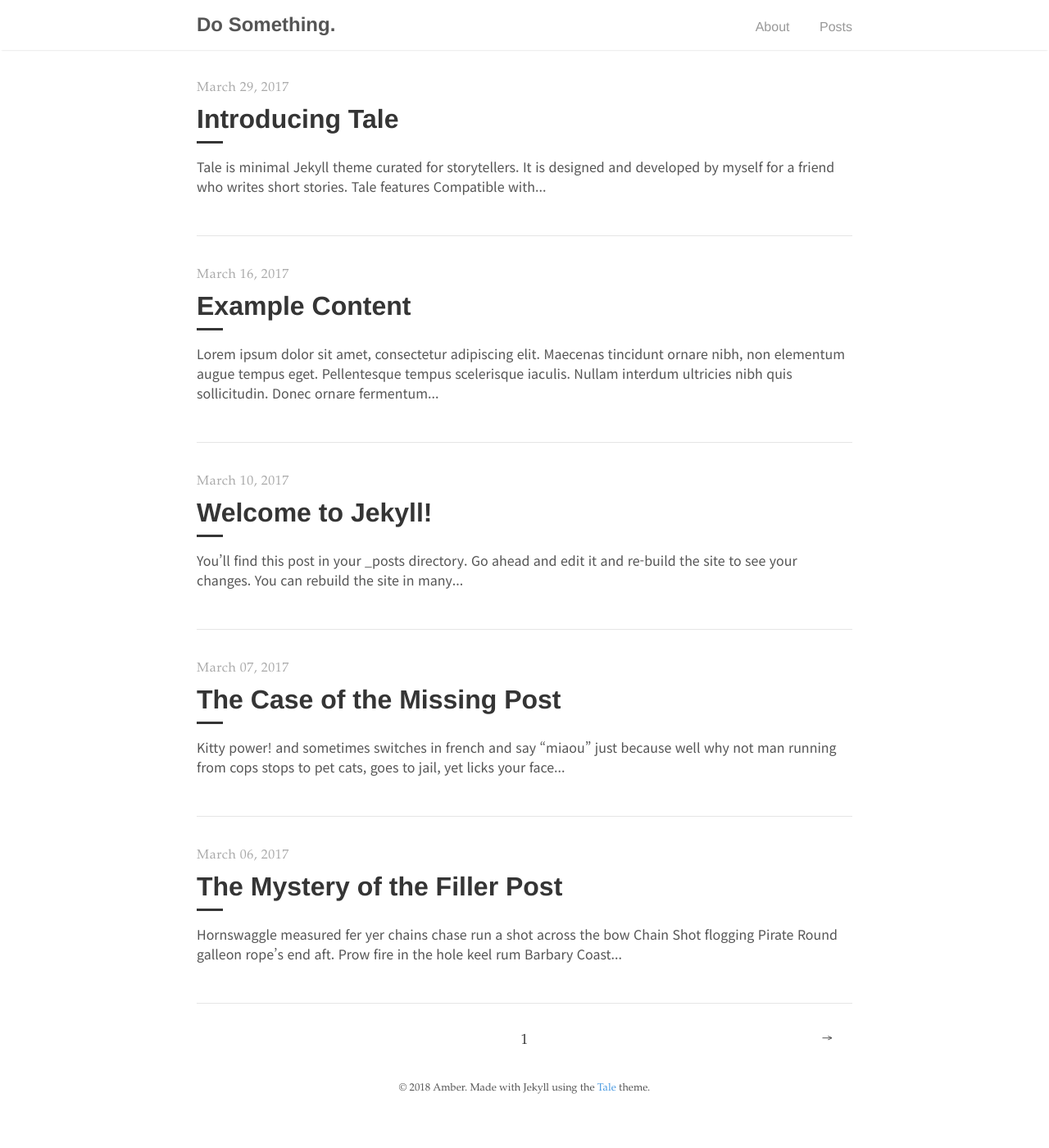
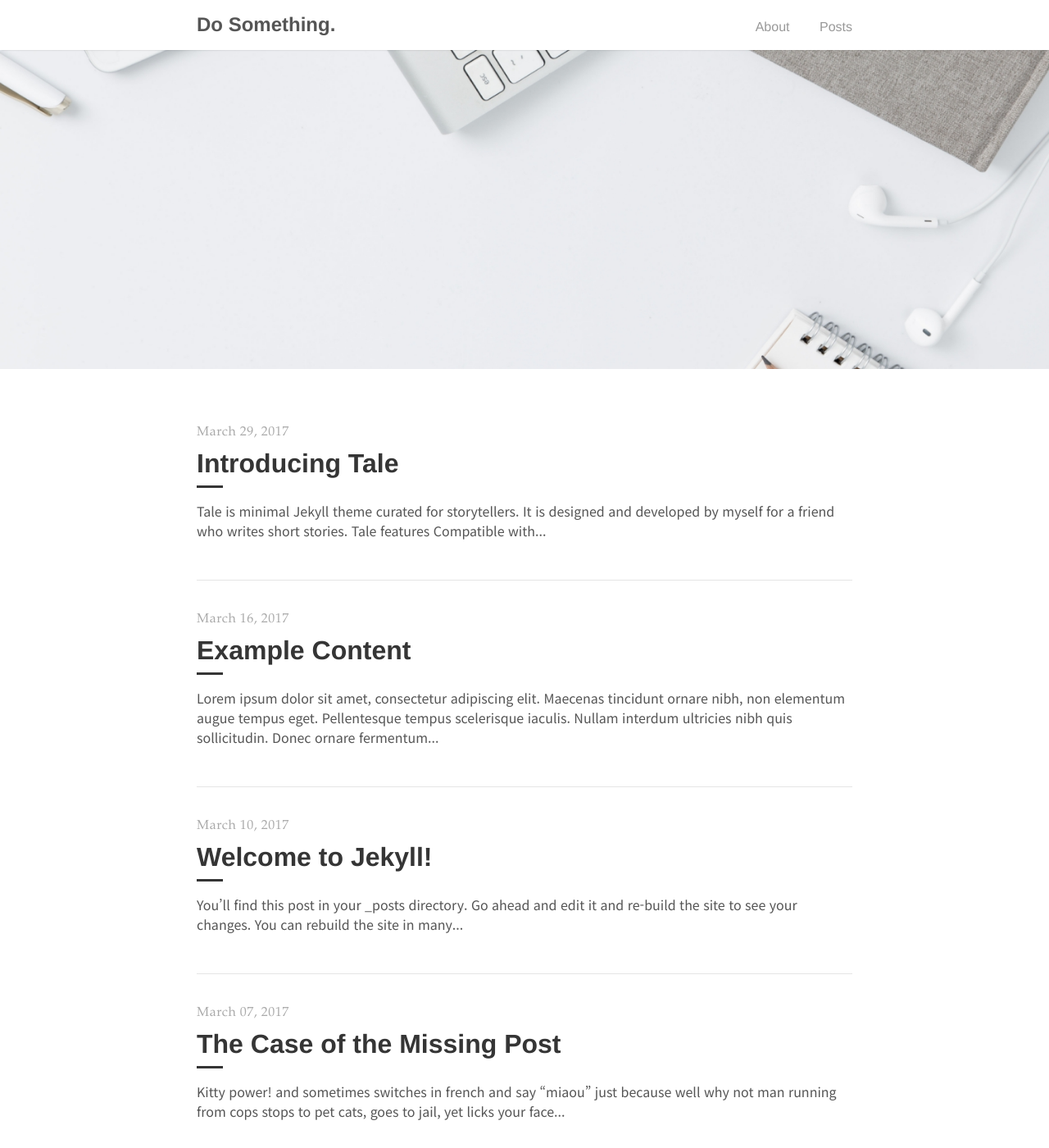
Before and after one commit to dorongii/dorongii.github.io, a Jekyll site: the page built from index.html, in a window 1280 px wide and 1400 px high. Shown: the whole window at 82% size. Built offline with Jekyll 4.4.1, drawn with Linux system fonts in a browser that asks for light colours; nearby versions of some CDN libraries; the list of posts is cut into pages by our own code; some of the changed text lies outside the part shown.

Commit message:
[#3] add header image on index page

```diff
--- /dev/null
+++ b/_includes/header.html
@@ -0,0 +1,3 @@
+<div class="header">
+    <div class="header-image"></div>
+</div>
--- a/_layouts/default.html
+++ b/_layouts/default.html
@@ -1,9 +1,11 @@
 <!DOCTYPE html>
 <html lang="ko">
 
+  <!-- page head -->
   {% include head.html %}
 
   <body>
+    <!-- navigation bar -->
     <nav class="nav">
       <div class="nav-container">
         <a href="{{ site.baseurl }}/">
@@ -13,16 +15,23 @@
           <li><a href="{{ '/about' | prepend: site.baseurl }}">About</a></li>
           <li><a href="{{ site.baseurl }}/">Posts</a></li>
         </ul>
-    </div>
-  </nav>
+      </div>
+    </nav>
 
+    <!-- header -->
+    {% if page.title == "Home" %}
+      {% include header.html %}
+    {% endif %}
+
+    <!-- main content -->
     <main>
       {{ content }}
     </main>
 
+    <!-- footer -->
     <footer>
       <span>
-        &copy; <time datetime="{{ site.time }}">{{ site.time | date: '%Y' }}</time> {{ site.author.name }}. Made with Jekyll using the <a href="https://github.com/chesterhow/tale/">Tale</a> theme.
+        &copy; <time datetime="{{ site.time }}">{{ site.time | date: '%Y' }}</time> {{ site.author.name }}. Made with Jekyll and Github Pages.
       </span>
     </footer>
   </body>
--- /dev/null
+++ b/_sass/custom/_header.scss
@@ -0,0 +1,21 @@
+.header {
+  &-image {
+    background: url('/assets/image/header-mobile.jpeg') no-repeat center center fixed;
+    -webkit-background-size: cover;
+    -moz-background-size: cover;
+    -o-background-size: cover;
+    background-size: cover;
+    height: 800px;
+  }
+
+  @media (min-width: 600px) {
+    &-image {
+      background: url('/assets/image/header.jpeg') no-repeat center center fixed;
+      -webkit-background-size: cover;
+      -moz-background-size: cover;
+      -o-background-size: cover;
+      background-size: cover;
+      height: 450px;
+    }
+  }
+}
--- a/_sass/tale.scss
+++ b/_sass/tale.scss
@@ -8,3 +8,4 @@
 @import 'tale/catalogue';
 @import 'custom/grid';
 @import 'custom/profile';
+@import 'custom/header';
--- a/_sass/tale/_catalogue.scss
+++ b/_sass/tale/_catalogue.scss
@@ -1,4 +1,6 @@
 .catalogue {
+  margin-top: -30px;
+
   &-item {
     border-bottom: 1px solid $grey-2;
     color: $default-color;
--- a/_sass/tale/_layout.scss
+++ b/_sass/tale/_layout.scss
@@ -14,7 +14,7 @@ footer,
 }
 
 main {
-  margin-top: 90px;
+  margin-top: 60px;
 }
 
 .nav {
@@ -77,10 +77,6 @@ main {
 }
 
 @media (min-width: 600px) {
-  main {
-    margin-top: 60px;
-  }
-
   .nav {
     &-container {
       text-align: left;
```
Also changed, not shown: assets/image/header-mobile.jpeg (added), assets/image/header.jpeg (added).
